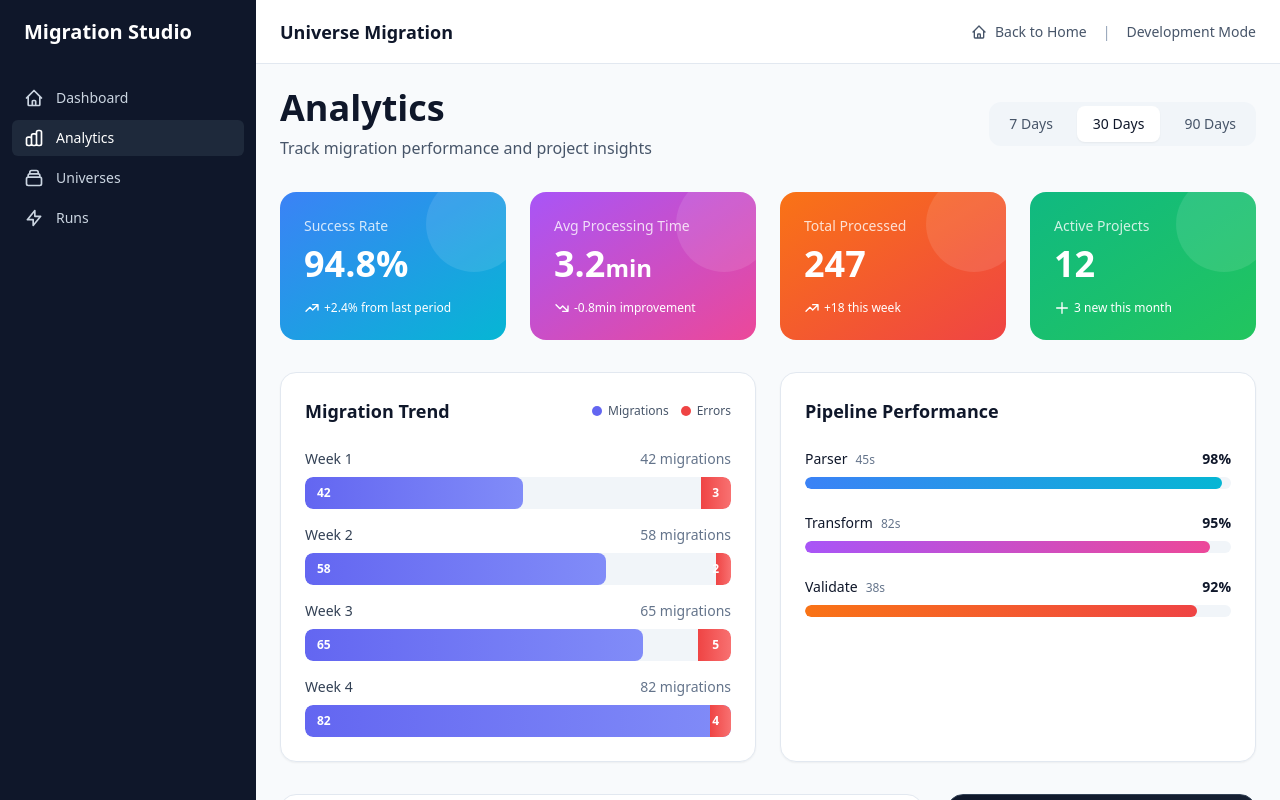
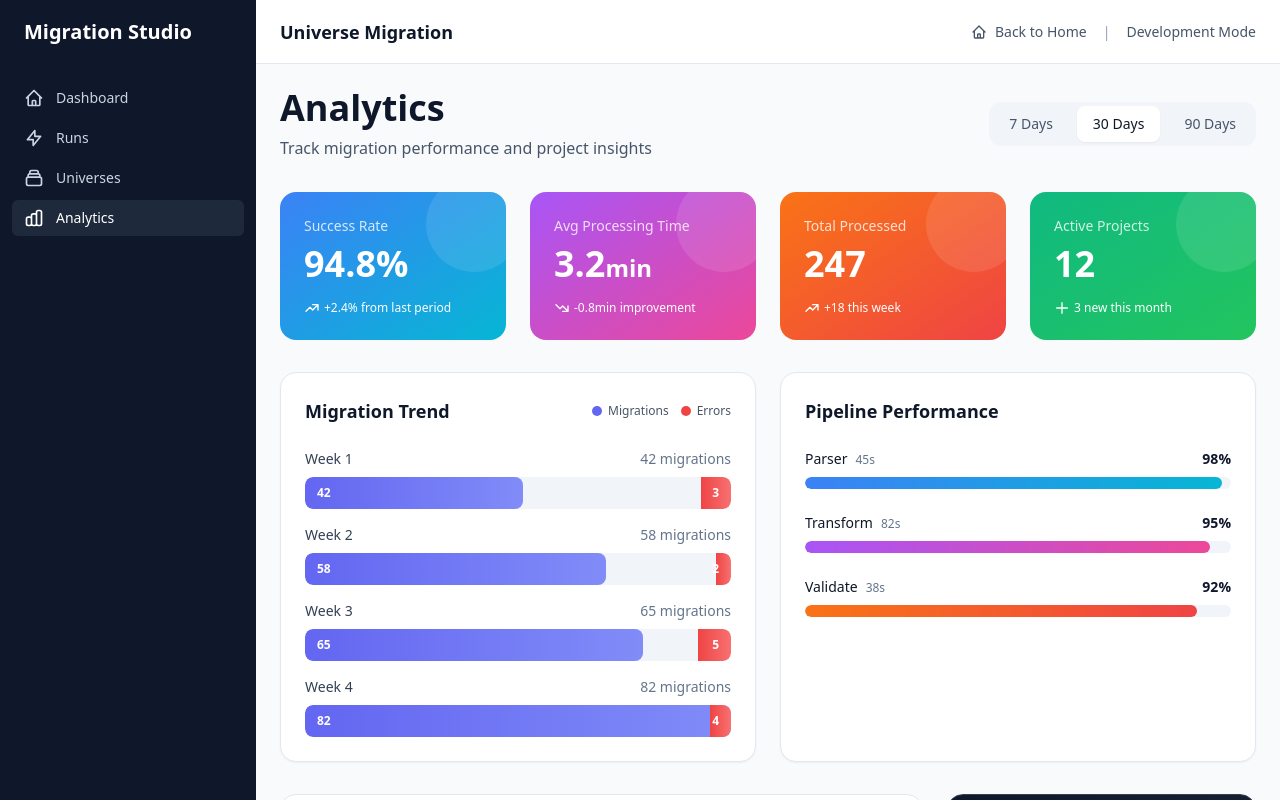
Before and after one commit to chadlmc1970/migration-studio, a Next.js app in the folder frontend/: page /app/analytics in a window 1280 px wide. Built offline with nearby package versions, Linux system fonts and the light colour scheme.

Commit message:
Reorder navigation: move Runs before Universes to match user workflow

```diff
--- a/frontend/src/components/layout/Sidebar.tsx
+++ b/frontend/src/components/layout/Sidebar.tsx
@@ -8,9 +8,9 @@ export default function Sidebar() {
 
   const navigation = [
     { name: 'Dashboard', href: '/app', icon: DashboardIcon },
+    { name: 'Runs', href: '/app/runs', icon: RunsIcon },
+    { name: 'Universes', href: '/app/universes', icon: UniversesIcon },
     { name: 'Analytics', href: '/app/analytics', icon: AnalyticsIcon },
-    { name: 'Universes', href: '/app/universes', icon: UniversesIcon },
-    { name: 'Runs', href: '/app/runs', icon: RunsIcon },
   ]
 
   return (
```
